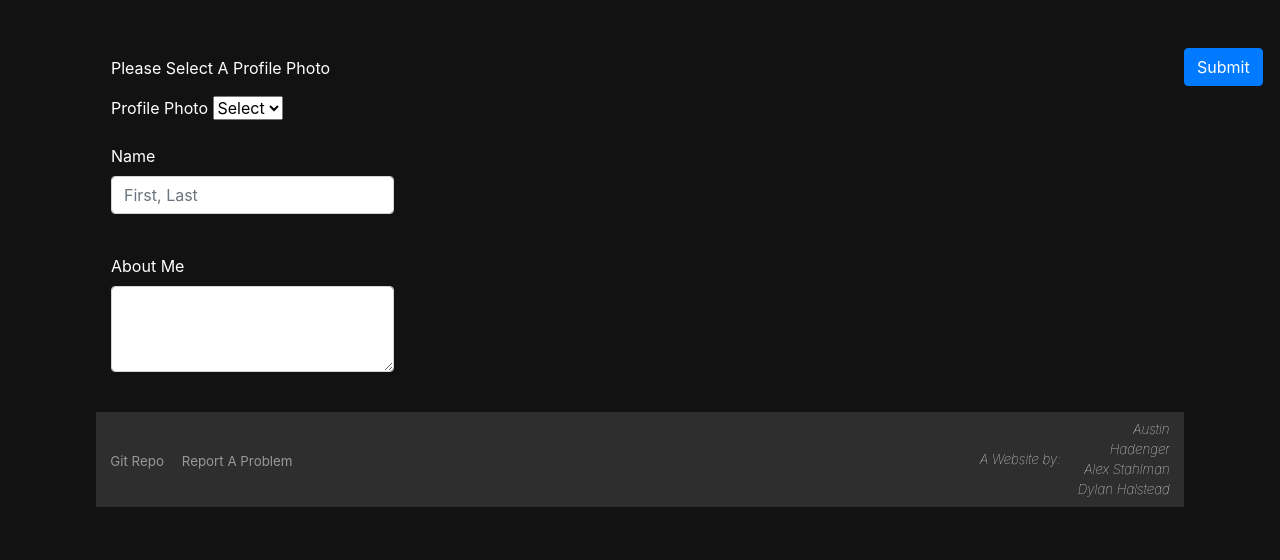
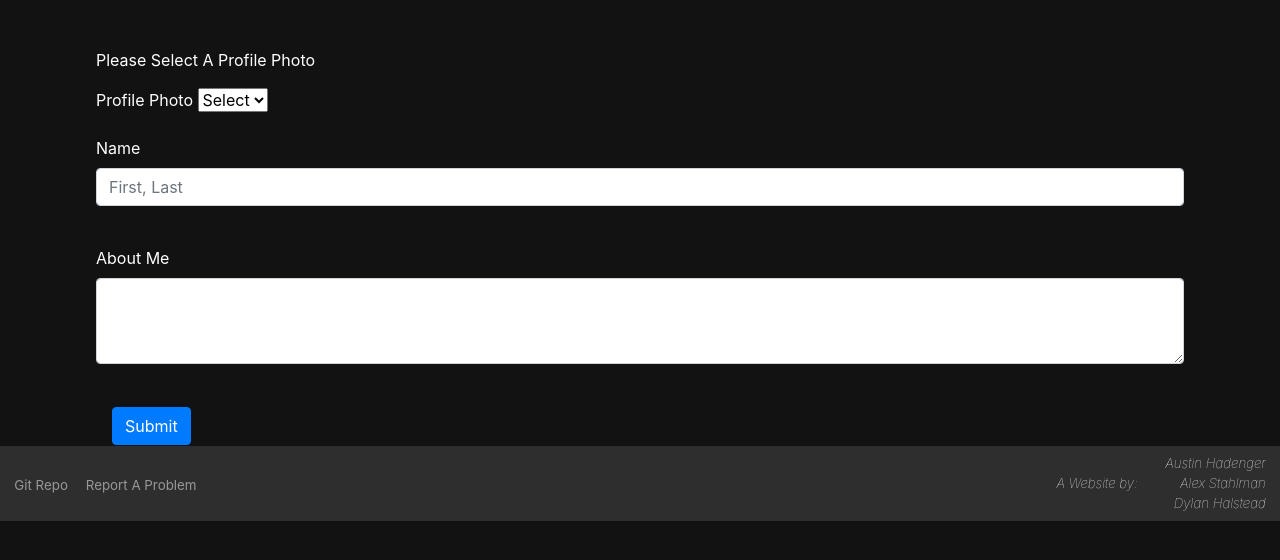
Before and after one commit to DylanHalstead/Charlotte-Cinemaholics, a Flask app: page /account/edit in a window 1280 px wide. Shown: the part 92-652 px from the top of the page. Run offline with Flask 2, Linux system fonts and the light colour scheme; some libraries are stand-ins or nearby versions.

Commit message:
Changed container to table to format correctly

```diff
--- a/templates/edit_account.html
+++ b/templates/edit_account.html
@@ -4,9 +4,10 @@
 
 {% block body %}
 <form>
-    <div class="container">
-        <div class="row">
-            <div class="col">
+    <table>
+        <td>
+
+            <tr>
                 <div class="form-group mt-2">
                     <p>Please Select A Profile Photo</p>
                     <label for="profilePhoto">Profile Photo</label>
@@ -19,33 +20,28 @@
                         <option value="5"><img src=..static/pfp5.png></option>
                     </select>
                 </div>
+            </tr>
+            <tr>
                 <div class="form-group">
                     <label for="exampleFormControlInput1">Name</label>
                     <input type="name" name="name" class="form-control" id="exampleFormControlInput1" placeholder="First, Last">
                 </div>
                 &nbsp;
+            </tr>
+            <tr>
                 <div class="form-group">
                     <label for="exampleFormControlTextarea1">About Me</label>
                     <textarea name="about" class="form-control" id="exampleFormControlTextarea1" rows="3"></textarea>
                 </div>
                 &nbsp;
-            </div>
-            <div class="col">
-            </div>
-            <div class="col">
-            </div>
-            <div class="row">
-                <div class="col">
-                    &nbsp;
-                </div>
-                <div class="col-md-auto">
-                    &nbsp;
-                </div>
+            </tr>
+            </td>
+            <td>
             <div class="col col-lg-2">
                 <button type="button" class="btn btn-primary">Submit</button>
             </div>
-        </div>
-    </div>
+            </td>
+        </table>
 </form>
 
 {% endblock %}
```
